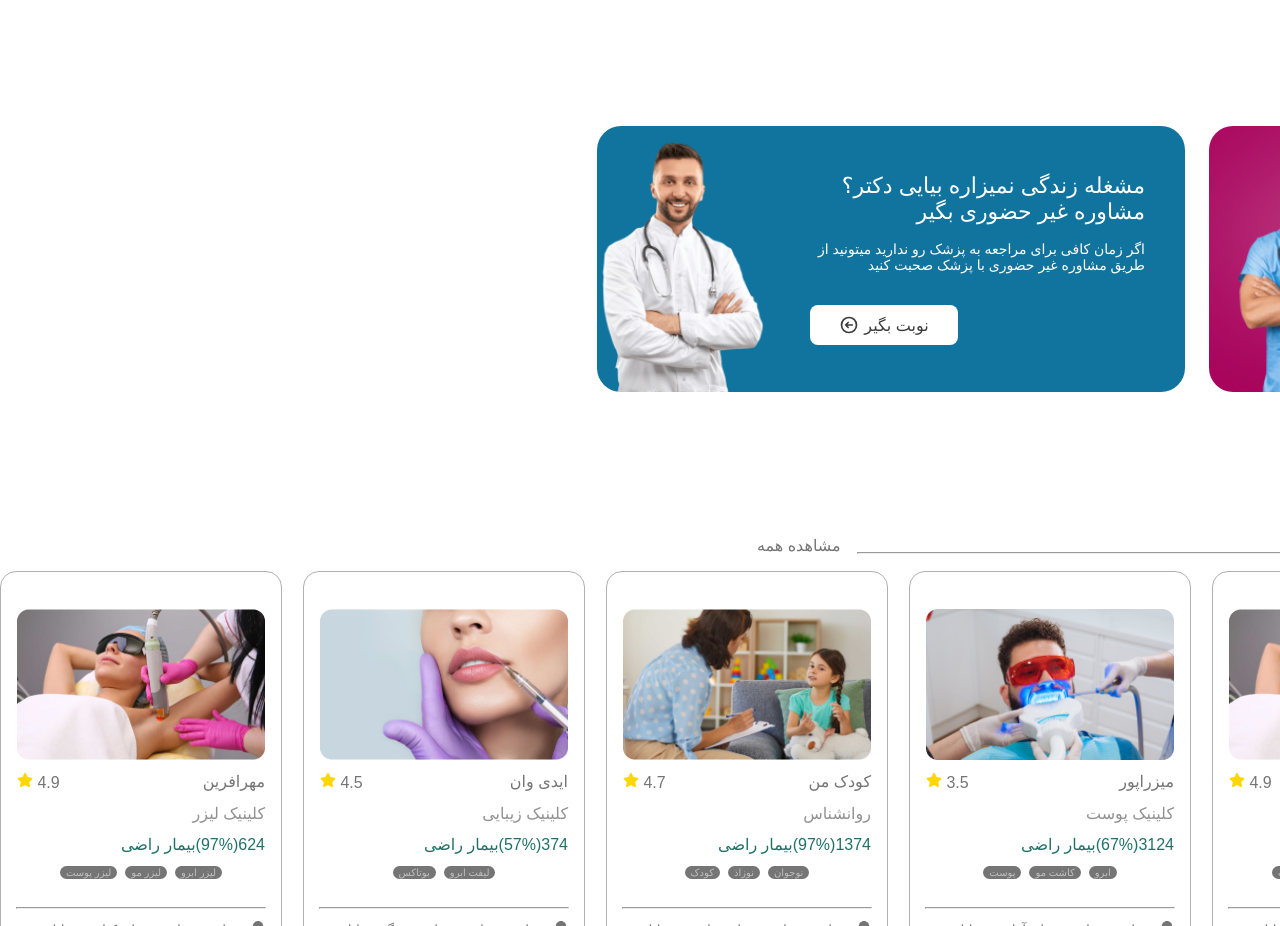
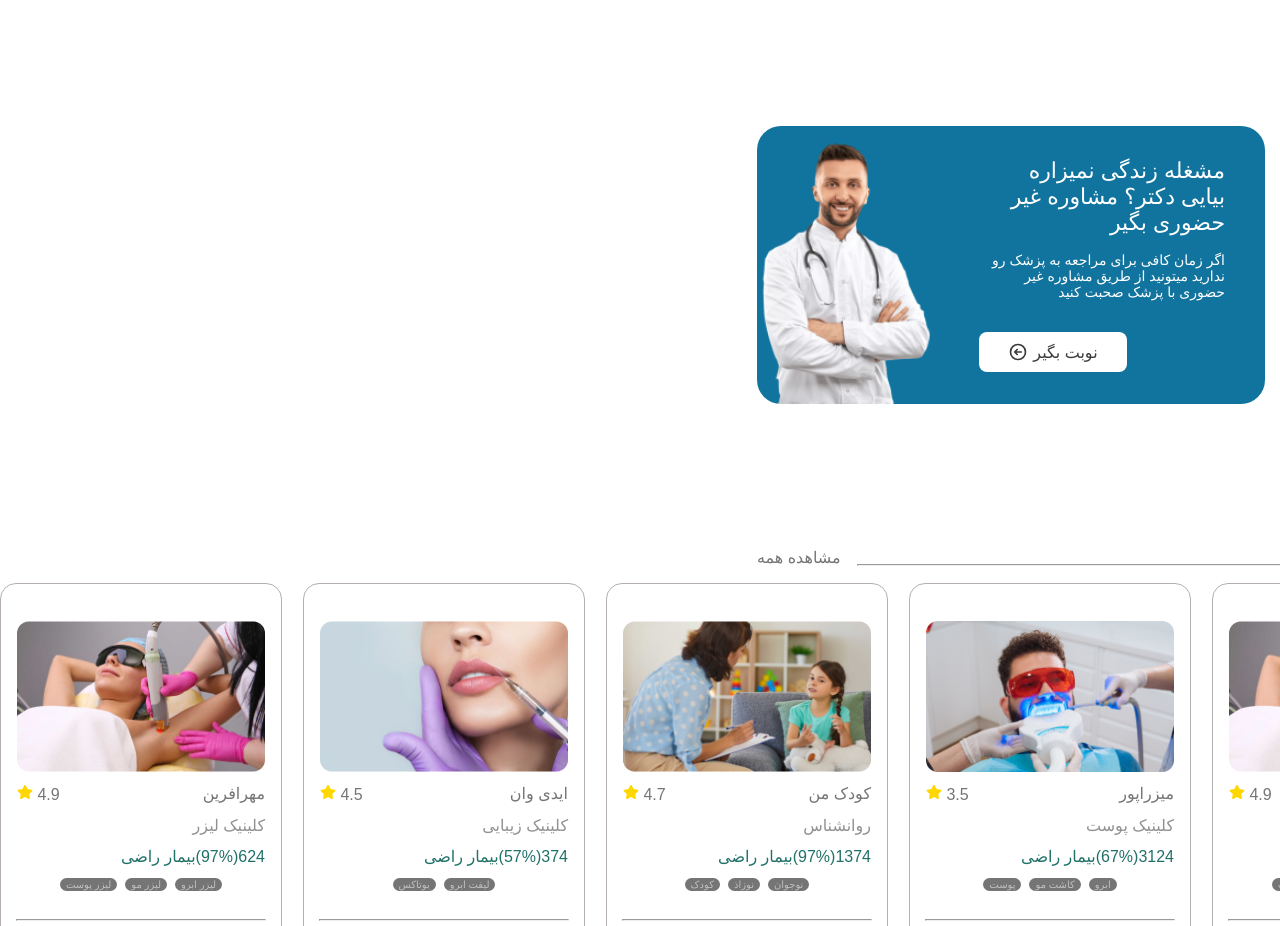
Before and after one commit to MaryamBahangeh/Reservation, a React (Vite) app: page / in a window 1280 px wide. Shown: the part 2020-2946 px from the top of the page. Built offline with nearby package versions, Linux system fonts and the light colour scheme.

Commit message:
[UPDATE] banner styles

```diff
--- a/src/components/Banner/Banner.module.css
+++ b/src/components/Banner/Banner.module.css
@@ -1,11 +1,8 @@
 .banner {
-  display: flex;
+  display: grid;
+  grid-template-columns: repeat(auto-fill, minmax(50rem, 1fr));
   gap: 2.4rem;
+
   margin-top: 14.4rem;
   margin-bottom: 14.4rem;
 }
-.banner p {
-  color: #ffffff;
-  width: 33.5rem;
-  margin: 0;
-}
--- a/src/components/Banner/components/BannerCard/BannerCard.module.css
+++ b/src/components/Banner/components/BannerCard/BannerCard.module.css
@@ -1,36 +1,26 @@
-.banner {
-  display: flex;
-  gap: 2.4rem;
-  margin-top: 14.4rem;
-  margin-bottom: 14.4rem;
-}
 .container {
   display: flex;
   justify-content: space-between;
   border-radius: 2.4rem;
-  height: 26.6rem;
-  width: 58.8rem;
+}
+
+.info-div p {
+  color: #ffffff;
+  margin: 0;
 }
 
 .pic {
-  width: 25.8rem;
-  height: 26.6rem;
-}
-.banner p {
-  color: #ffffff;
-  width: 33.5rem;
-  margin: 0;
+  height: 100%;
 }
 .info-div {
   margin: 3.2rem 4rem 3.2rem 0;
-  display: flex;
-  flex-direction: column;
+  display: grid;
   gap: 1.6rem;
   justify-content: center;
   align-items: center;
 }
 .info-div button {
-  align-self: flex-end;
+  justify-self: end;
   width: 14.8rem;
   height: 4rem;
   text-align: center;
--- a/src/components/Banner/components/BannerCard/BannerCard.tsx
+++ b/src/components/Banner/components/BannerCard/BannerCard.tsx
@@ -4,7 +4,6 @@
 
 function BannerCard({ bannerInfo }) {
   return (
-    <div className={styles["banner-card"]}>
     <div
       className={styles.container}
       style={{ backgroundColor: `${bannerInfo.bgColor}` }}
@@ -19,7 +18,6 @@
       </div>
       <img src={bannerInfo.img} className={styles.pic} />
     </div>
-    </div>
   );
 }
 
```
Lines whose indentation alone changed are shown as unchanged.
